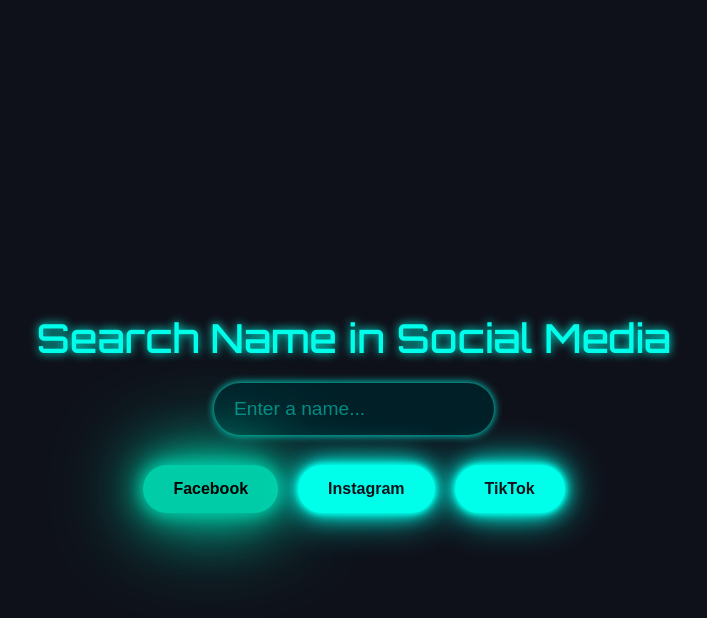
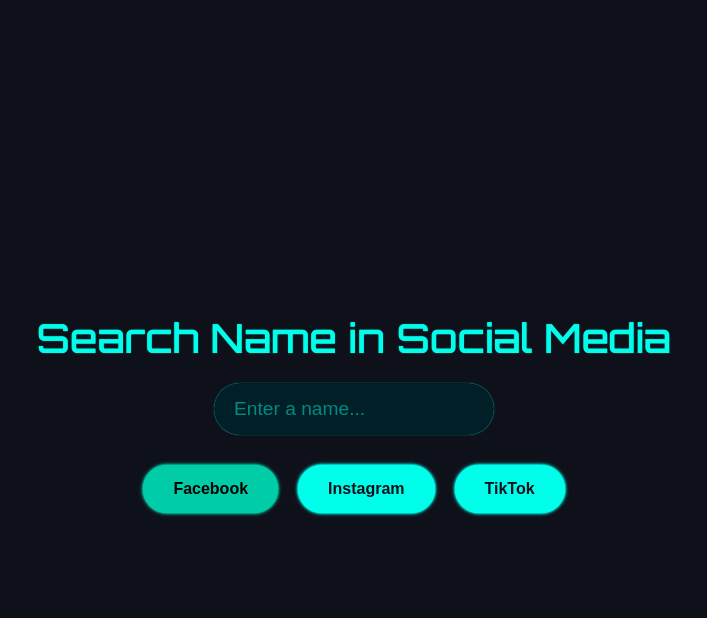
Before and after one commit to UnknownHimS/DetectiveS, a plain HTML site: page j.html in a window 1280 px wide. Both pictures are taken after a click on the button "Facebook". Shown: the whole page, without its empty margins (286-993 px from the left). Drawn offline with Linux system fonts and the light colour scheme.

Commit message:
Update j.html

```diff
--- a/j.html
+++ b/j.html
@@ -28,7 +28,7 @@
       font-weight: 500;
       font-size: 2.5rem;
       margin-bottom: 20px;
-      text-shadow: 0 0 10px #00ffea;
+      text-shadow: 0 0 1px #00ffea;
     }
 
     input {
@@ -40,14 +40,14 @@
       outline: none;
       background: #001f27;
       color: #00ffea;
-      box-shadow: 0 0 8px #00ffea;
+      box-shadow: 0 0 1px #00ffea;
       transition: box-shadow 0.3s ease;
     }
     input::placeholder {
       color: #008b85;
     }
     input:focus {
-      box-shadow: 0 0 20px #00ffea;
+      box-shadow: 0 0 10px #00ffea;
     }
 
     .buttons {
@@ -68,10 +68,10 @@
       font-size: 1rem;
       cursor: pointer;
       box-shadow:
-        0 0 5px #00ffea,
-        0 0 10px #00ffea,
-        0 0 20px #00ffea,
-        0 0 40px #00ffea;
+        0 0 1px #00ffea,
+        0 0 2px #00ffea,
+        0 0 3px #00ffea,
+        0 0 4px #00ffea;
       transition:
         background 0.3s ease,
         color 0.3s ease,
@@ -82,10 +82,10 @@
       background: #00cca7;
       color: #000;
       box-shadow:
-        0 0 15px #00cca7,
-        0 0 30px #00cca7,
-        0 0 60px #00cca7,
-        0 0 100px #00cca7;
+        0 0 1px #00cca7,
+        0 0 2px #00cca7,
+        0 0 3px #00cca7,
+        0 0 4px #00cca7;
       outline: none;
     }
     button:active {
```
